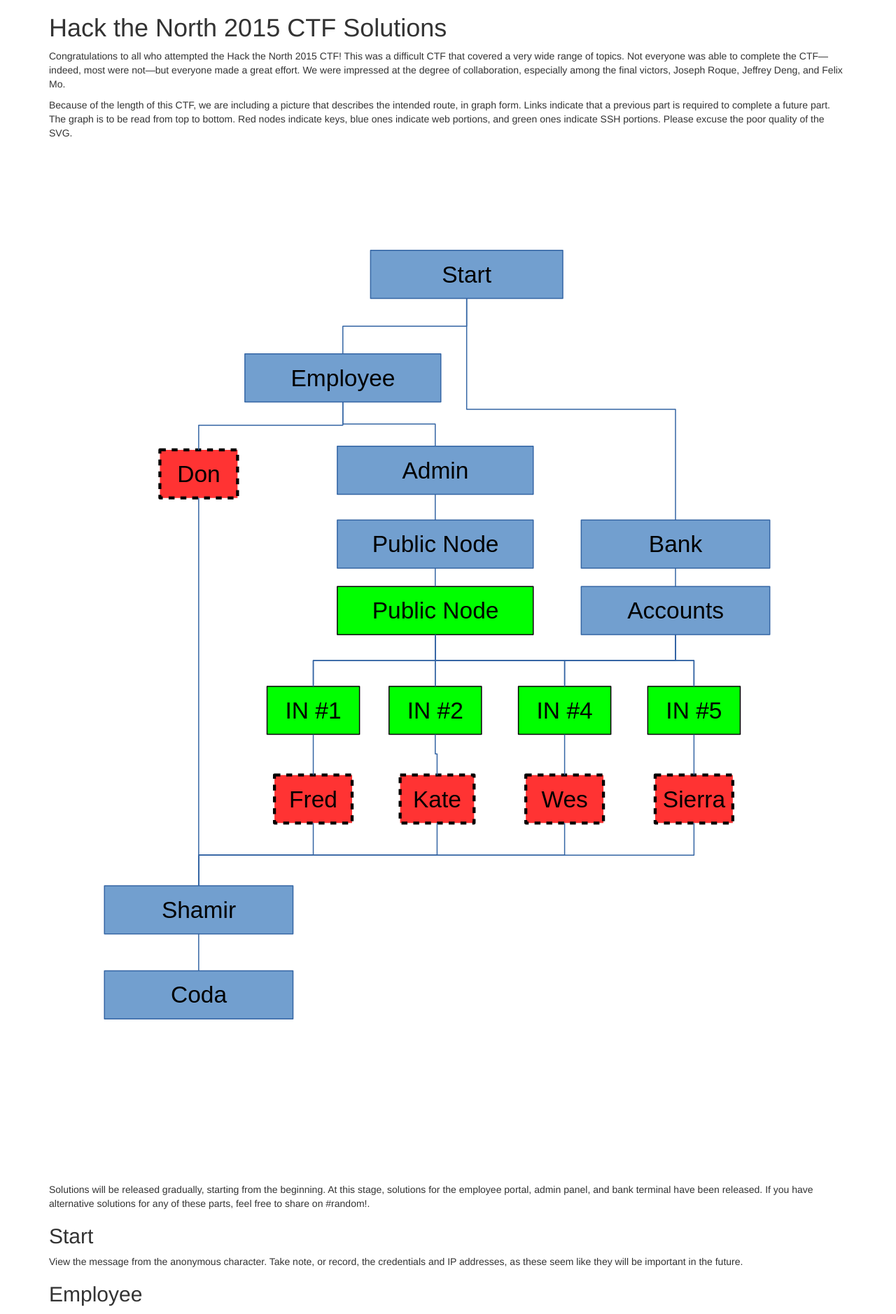
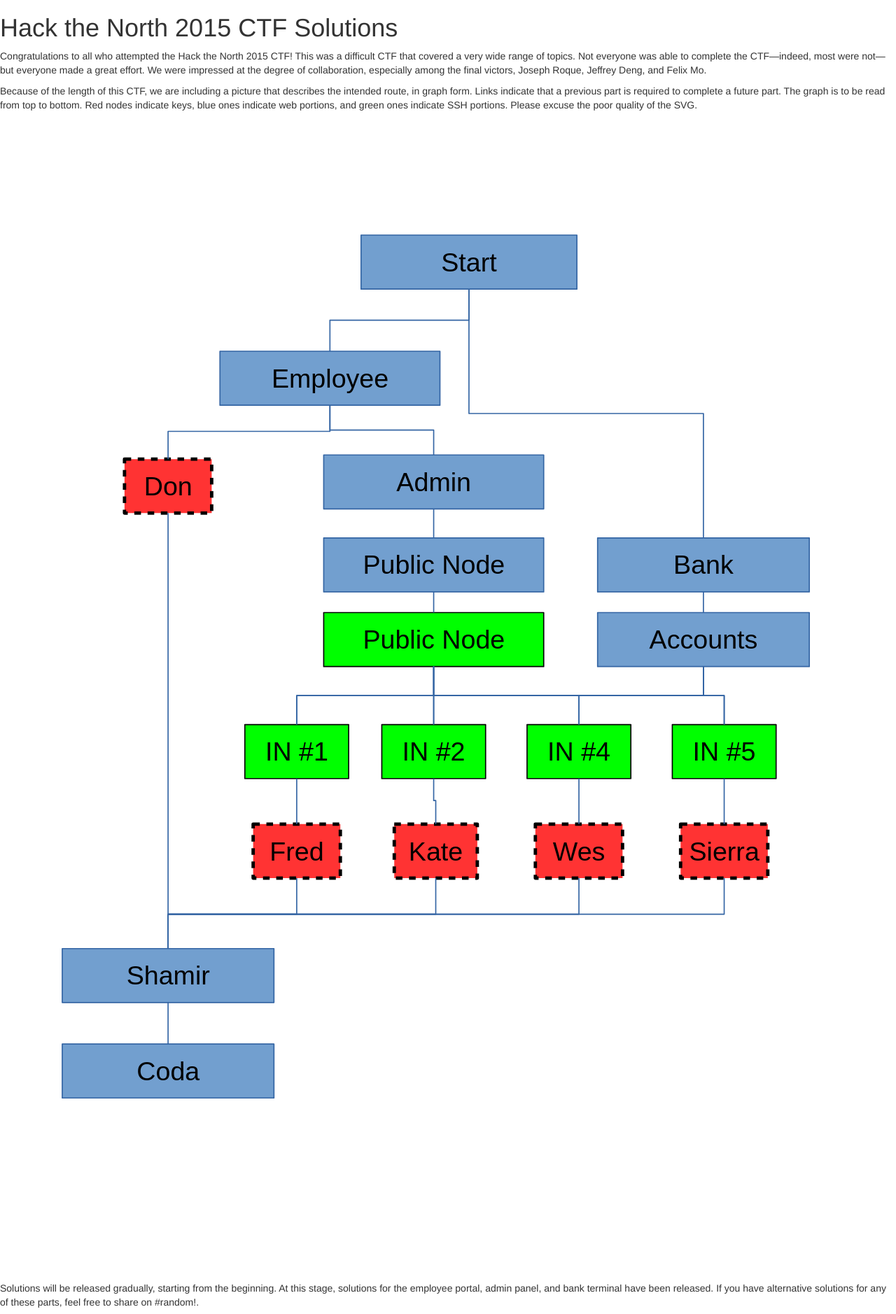
Before and after one commit to TotalVerb/totalverb.github.io, a Jekyll site: the page hackthenorth/solutions.html, which Jekyll copies as it is, in a window 1280 px wide. Shown: the top 1878 px of the page at 70% size. Built offline with Jekyll 4.4.1, drawn with Linux system fonts in a browser that asks for light colours; nearby versions of some CDN libraries; a style sheet for code colours, icons or effects is not loaded.

Commit message:
Remove .container class

```diff
--- a/hackthenorth/solutions.html
+++ b/hackthenorth/solutions.html
@@ -16,11 +16,11 @@
   </head>
   <body>
 
-    <header class="container">
+    <header>
       <h1>Hack the North 2015 CTF Solutions</h1>
     </header>
 
-    <main class="container">
+    <main>
       <p>
         Congratulations to all who attempted the Hack the North 2015 CTF! This was a difficult
         CTF that covered a very wide range of topics. Not everyone was able to
```
Also changed, not shown: résumé/index.html (+1 -1 lines), 1 other file.
